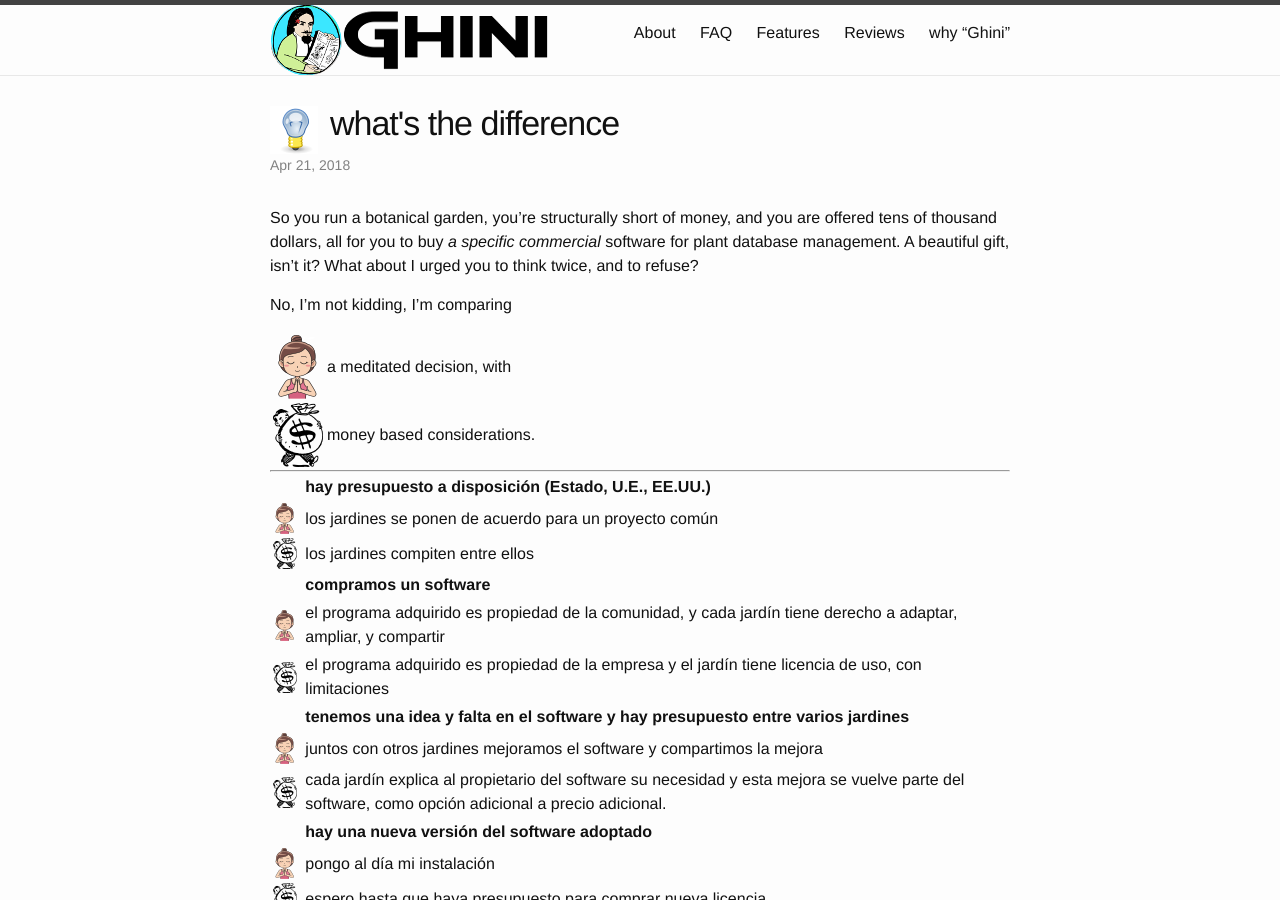
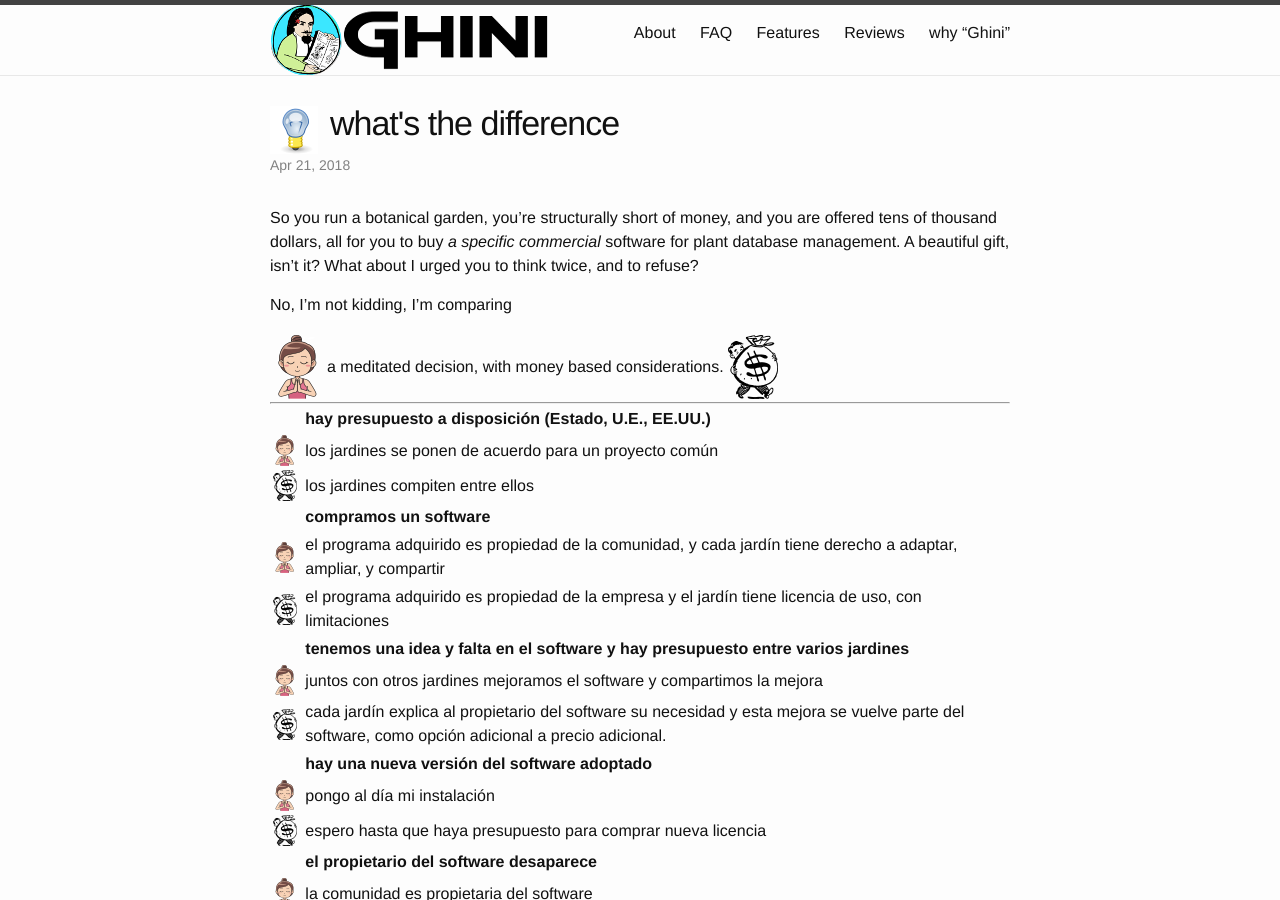
Before and after one commit to Ghini/ghini.github.io, a Jekyll site: the page built from _posts/2018-04-21-what's-the-difference.md, in a window 1280 px wide and 900 px high. Built offline with Jekyll 4.4.1, drawn with Linux system fonts in a browser that asks for light colours.

Commit message:
more compact formatting

```diff
--- a/_posts/2018-04-21-what's-the-difference.md
+++ b/_posts/2018-04-21-what's-the-difference.md
@@ -12,8 +12,7 @@
 
 No, I'm not kidding, I'm comparing
 
-| ![freedom](/images/meditate-64.png) | a meditated decision, with    |
-| ![dependency](/images/money-64.png) | money based considerations.   |
+| ![freedom](/images/meditate-64.png) | a meditated decision, with money based considerations.  | ![dependency](/images/money-64.png) |
 
 --------------------------------
 
```
